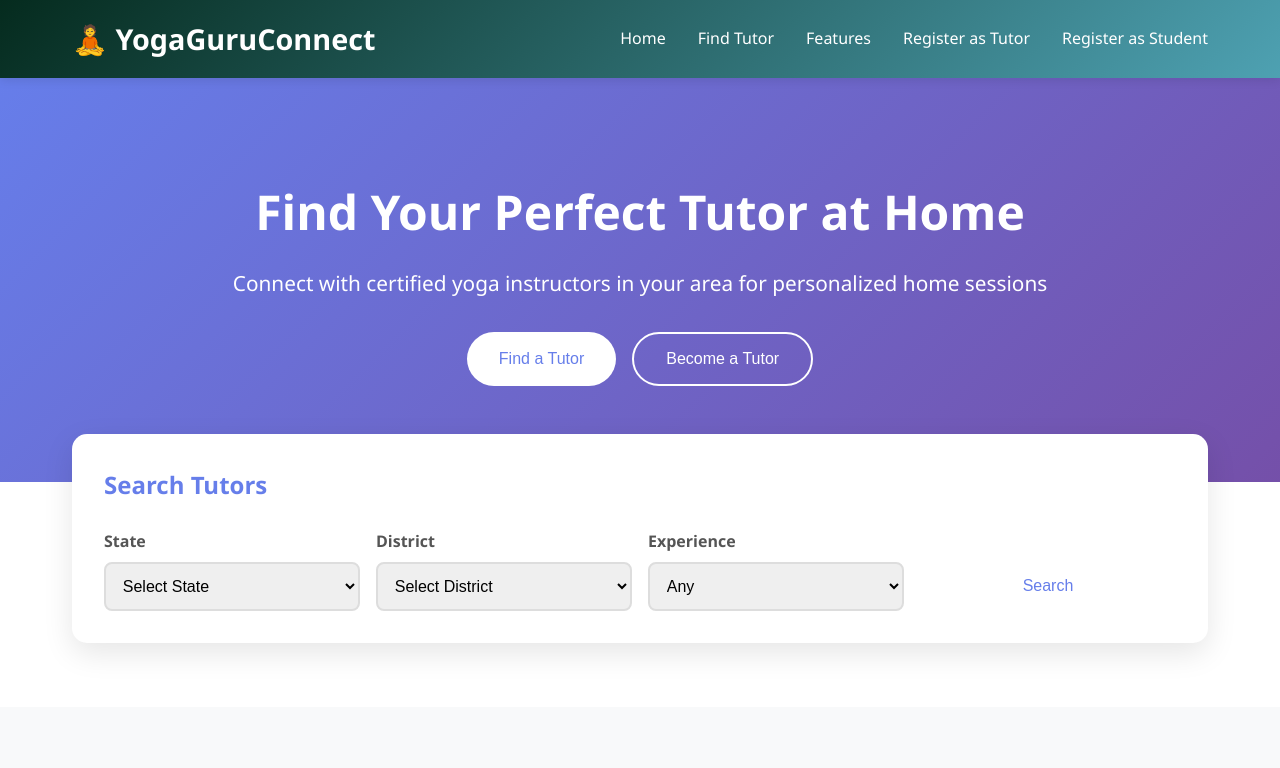
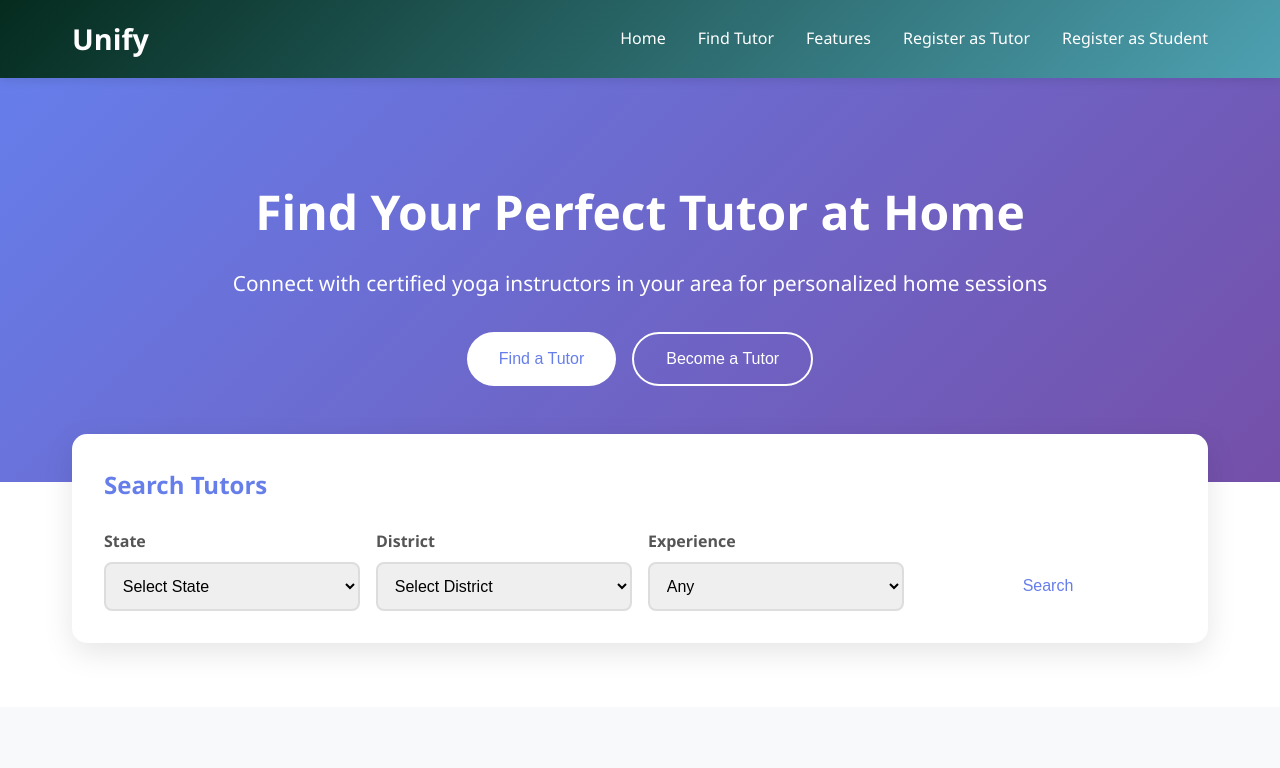
Before and after one commit to khushirathadiya06-max/verbose-tribble, a plain HTML site: page index.html in a window 1280 px wide. Shown: the top 768 px of the page. Drawn offline with Linux system fonts and the light colour scheme.

Commit message:
sec unit

```diff
--- a/index.html
+++ b/index.html
@@ -10,7 +10,7 @@
     <!-- Header -->
     <header>
         <nav>
-            <div class="logo">🧘 YogaGuruConnect</div>
+            <div class="logo"> Unify</div>
             <ul class="nav-links">
                 <li><a href="#home">Home</a></li>
                 <li><a href="#search">Find Tutor</a></li>
```
